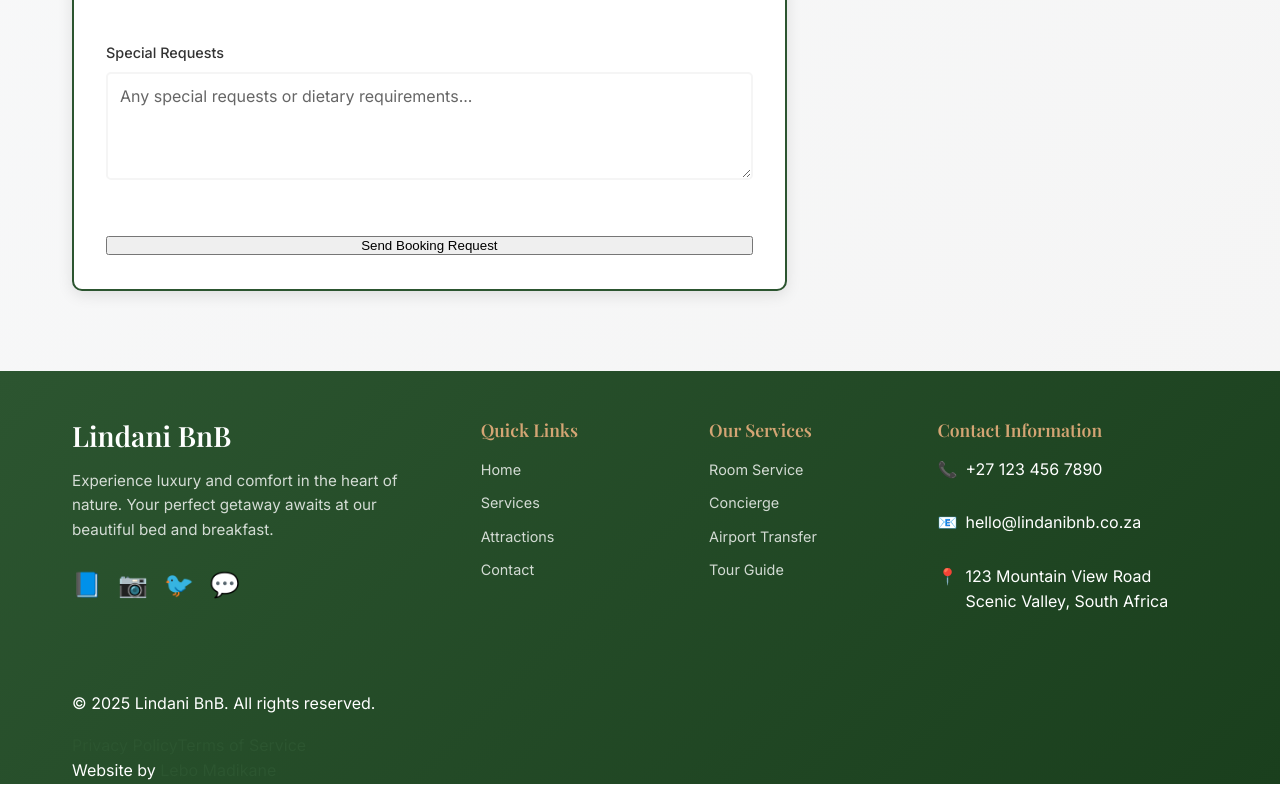
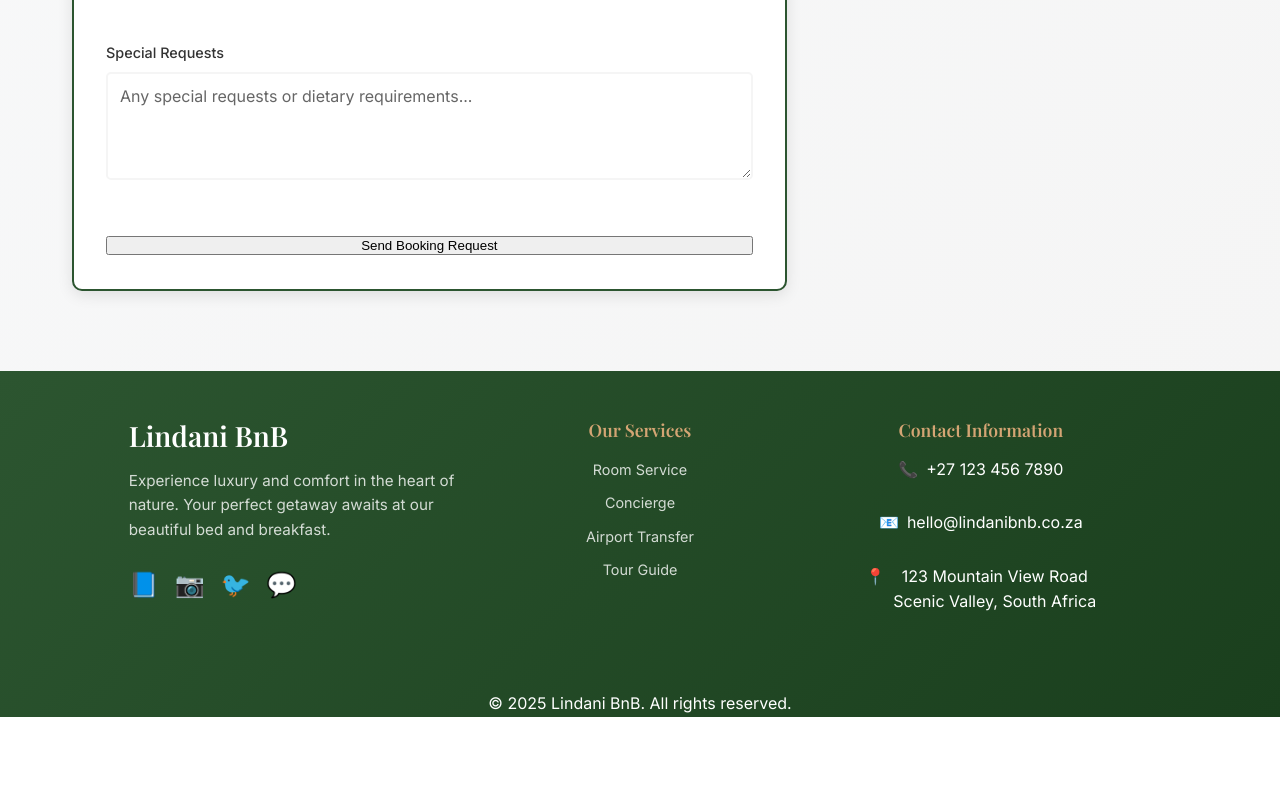
Before and after one commit to Lebo-Madikane/lindani-bnb, a Next.js app: page / in a window 1280 px wide. Shown: the part 7065-7865 px from the top of the page. After the commit the page ends 7798 px from the top, so only its background shows below. Built offline with nearby package versions, Linux system fonts and the light colour scheme.

Commit message:
update Footer component

```diff
--- a/src/components/Footer/Footer.js
+++ b/src/components/Footer/Footer.js
@@ -21,17 +21,6 @@ export default function Footer() {
                             <a href="#" aria-label="Twitter">🐦</a>
                             <a href="#" aria-label="WhatsApp">💬</a>
                         </div>
-                    </div>
-
-                    {/* Quick Links */}
-                    <div className={styles.links}>
-                        <h4>Quick Links</h4>
-                        <ul>
-                            <li><Link href="/">Home</Link></li>
-                            <li><Link href="/services">Services</Link></li>
-                            <li><Link href="/attractions">Attractions</Link></li>
-                            <li><Link href="#contact">Contact</Link></li>
-                        </ul>
                     </div>
 
                     {/* Services */}
@@ -67,13 +56,6 @@ export default function Footer() {
                 <div className={styles.bottom}>
                     <div className={styles.bottomContent}>
                         <p>&copy; {currentYear} Lindani BnB. All rights reserved.</p>
-                        <div className={styles.legal}>
-                            <Link href="/privacy">Privacy Policy</Link>
-                            <Link href="/terms">Terms of Service</Link>
-                        </div>
-                        <p className={styles.developer}>
-                            Website by <Link href="https://lebo-madikane.github.io/portfolio/" target="_blank">Lebo Madikane</Link>
-                        </p>
                     </div>
                 </div>
             </div>
--- a/src/components/Footer/Footer.module.scss
+++ b/src/components/Footer/Footer.module.scss
@@ -11,13 +11,12 @@
 }
 
 .content {
-    display: grid;
-    grid-template-columns: 2fr 1fr 1fr 1.5fr;
-    gap: 3rem;
+    display: flex;
+    justify-content: center;
     padding: 3rem 0;
 
     @include mobile {
-        grid-template-columns: 1fr;
+        flex-direction: column;
         gap: 2rem;
         text-align: center;
     }
@@ -25,6 +24,12 @@
 
 // Brand Section
 .brand {
+    width: 30%;
+
+    @include mobile {
+        width: 100%;
+    }
+
     .logo {
         font-family: $font-secondary;
         font-size: 1.75rem;
@@ -62,6 +67,12 @@
 
 // Links Sections
 .links {
+    width: 30%;
+    text-align: center;
+    @include mobile {
+        width: 100%;
+    }
+
     h4 {
         color: var(--accent-color);
         font-size: 1.1rem;
@@ -92,6 +103,12 @@
 
 // Contact Section
 .contact {
+    width: 30%;
+    text-align: center;
+    @include mobile {
+        width: 100%;
+    }
+
     h4 {
         color: var(--accent-color);
         font-size: 1.1rem;
@@ -102,7 +119,7 @@
 
 .contactItem {
     display: flex;
-    align-items: flex-start;
+    justify-content: center;
     gap: 0.5rem;
     margin-bottom: 0.75rem;
 
@@ -110,3 +127,10 @@
         justify-content: center;
     }
 }
+
+
+//Bottom
+
+.bottom {
+    text-align: center;
+}
```
